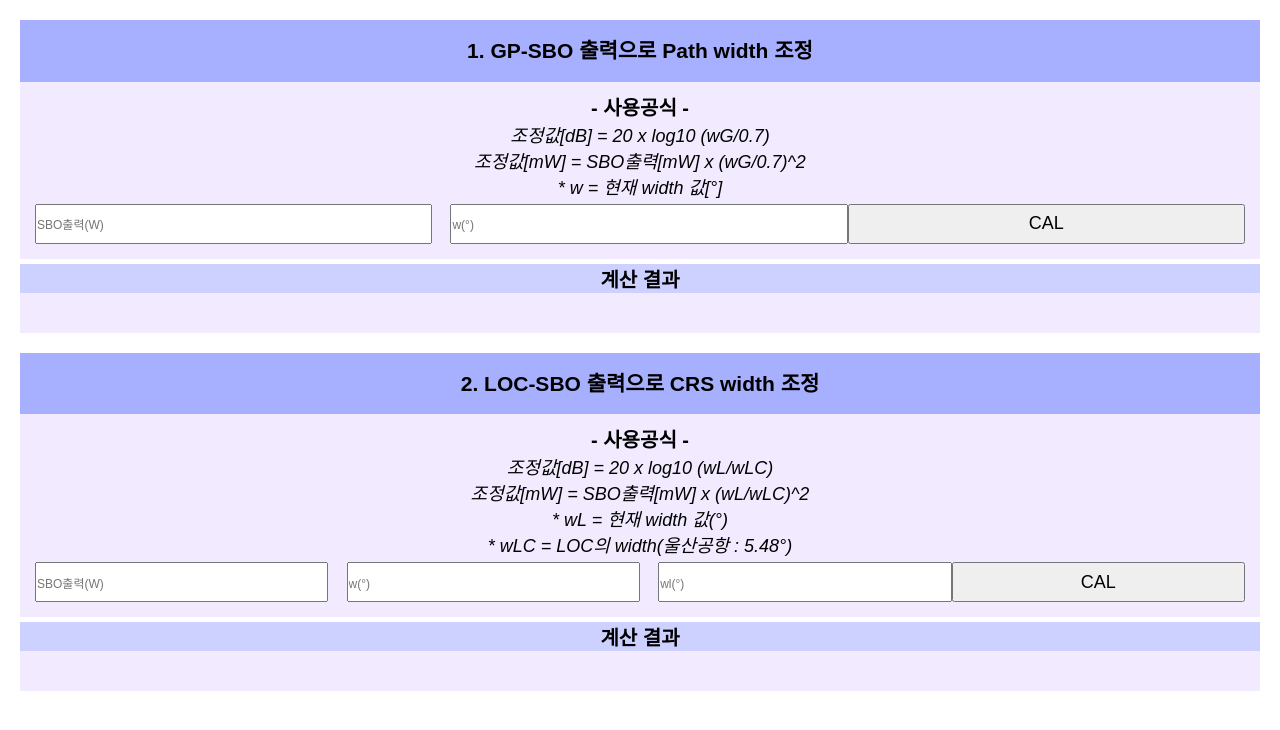
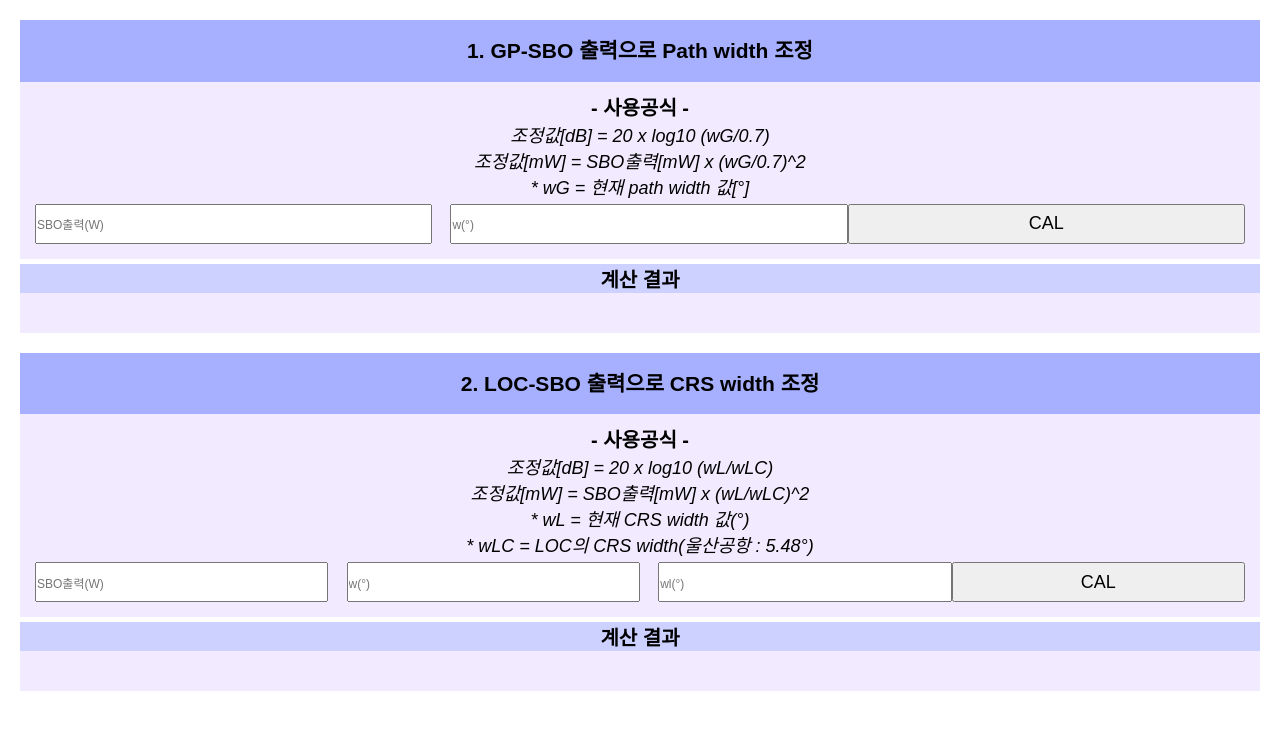
Before and after one commit to TunainForest/cal_webpage, a plain HTML site: page 02_adjust_crs_path_width.html in a window 1280 px wide. Drawn offline with Linux system fonts and the light colour scheme.

Commit message:
Update 02_adjust_crs_path_width.html

```diff
--- a/02_adjust_crs_path_width.html
+++ b/02_adjust_crs_path_width.html
@@ -141,7 +141,7 @@
           <div class="formula">
             <p>조정값[dB] = 20 x log10 (wG/0.7)</p>
             <p>조정값[mW] = SBO출력[mW] x (wG/0.7)^2</p>
-            <p>* w = 현재 width 값[°]</p>
+            <p>* wG = 현재 path width 값[°]</p>
           </div>
           <div class="input-group">
             <input type="number" id="input1" placeholder="SBO출력(W)" />
@@ -162,8 +162,8 @@
           <div class="formula">
             <p>조정값[dB] = 20 x log10 (wL/wLC)</p>
             <p>조정값[mW] = SBO출력[mW] x (wL/wLC)^2</p>
-            <p>* wL = 현재 width 값(°)</p>
-            <p>* wLC = LOC의 width(울산공항 : 5.48°)</p>
+            <p>* wL = 현재 CRS width 값(°)</p>
+            <p>* wLC = LOC의 CRS width(울산공항 : 5.48°)</p>
           </div>
 
           <div class="input-group">
```
